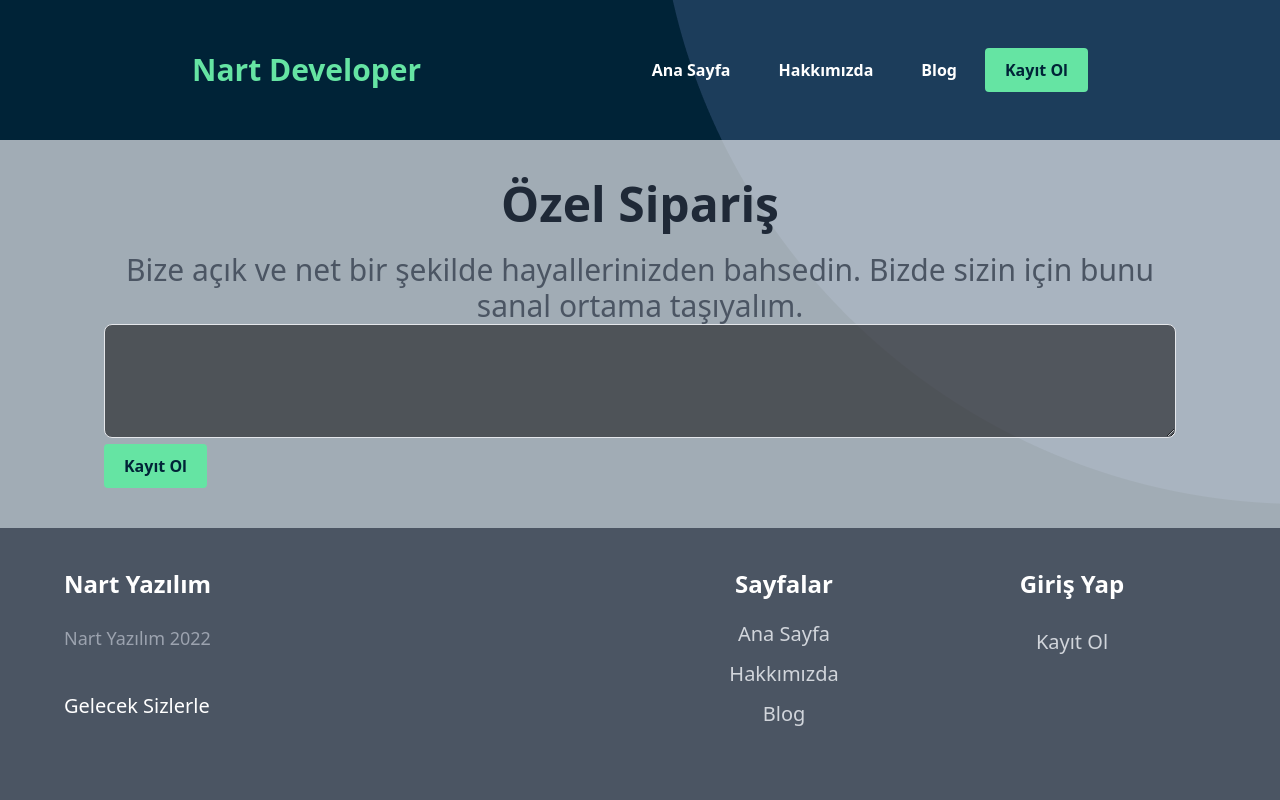
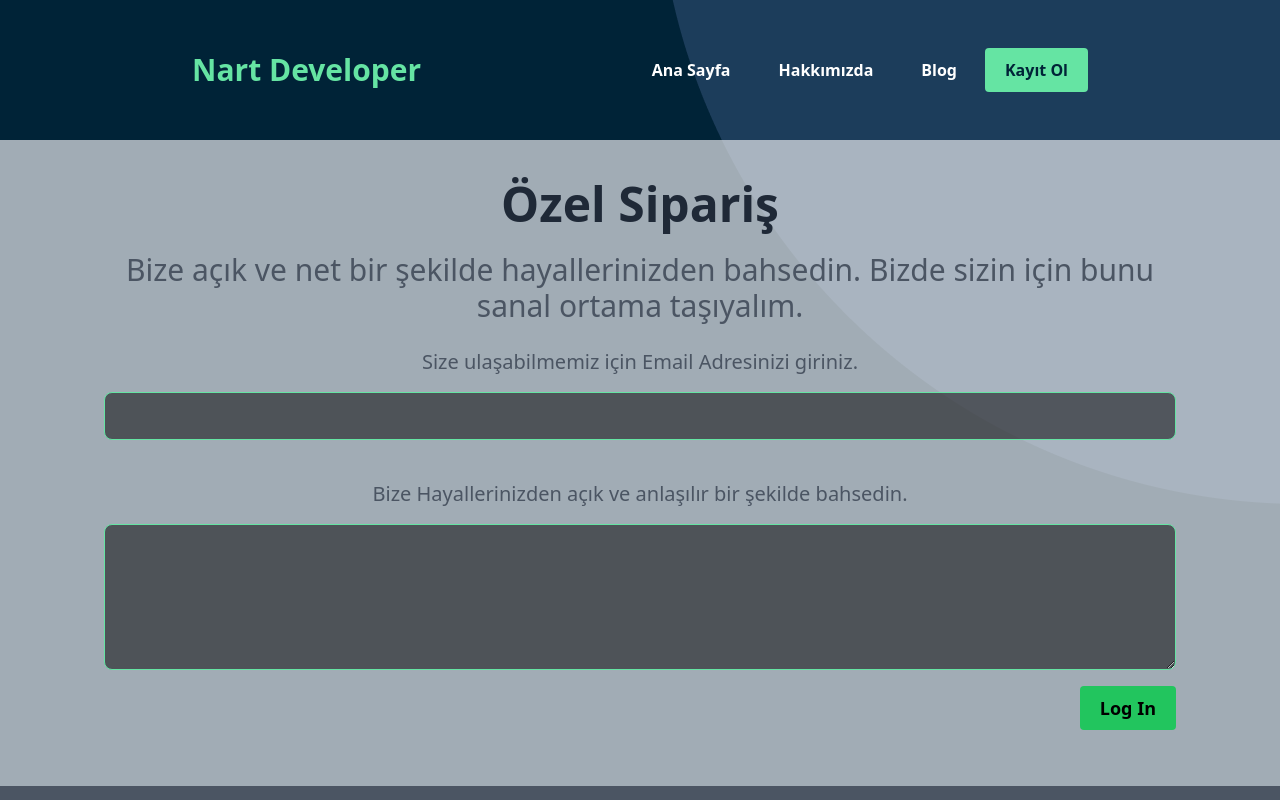
Before and after one commit to sefeoz/nart-dev, a Next.js app: page /order in a window 1280 px wide. Shown: the top 800 px of the page. Built offline with nearby package versions, Linux system fonts and the light colour scheme.

Commit message:
ozel-siparis-update

```diff
--- a/package.json
+++ b/package.json
@@ -8,6 +8,8 @@
     "@fortawesome/fontawesome-svg-core": "^6.2.1",
     "@fortawesome/free-solid-svg-icons": "^6.2.1",
     "@fortawesome/react-fontawesome": "^0.2.0",
+    "ioredis": "^5.2.4",
+    "nanoid": "^4.0.0",
     "next": "^13.0.5",
     "react": "^18.2.0",
     "react-dom": "^18.2.0",
--- a/pages/_app.js
+++ b/pages/_app.js
@@ -8,7 +8,7 @@ function MyApp({Component, pageProps}) {
         <Auth0Provider
         domain={"dev-k32gu9l5.us.auth0.com"}
         clientId={"t3G36omFzCjIfWgr79GKjG5z3BfE3dlw"}
-        redirectUri={"https://www.nartdeveloper.com/"}
+        redirectUri={"https://nartdeveloper.com"}
         >
         <div>
             <main className="mt-9">
--- /dev/null
+++ b/pages/api/comment.js
@@ -0,0 +1,37 @@
+import {nanoid} from "nanoid";
+import Redis from "ioredis";
+
+
+export default async function handler(req,res){
+    //CREATE
+    if (req.method === "POST"){
+        const{usertoken,email,url,text}=req.body
+        if (!url ||!usertoken || !text || !email) return res.status(400).json({message: "Parametreler Eksik Ya Da Hatalı"});
+        const userResponse = await fetch(`http://dev-k32gu9l5.us.auth0.com/userinfo`,{
+            headers:{
+                "Content-Type":"application/json",
+                Authorization: `Bearer ${usertoken}`,
+
+            }
+        })
+        const user = await userResponse.json();
+        console.log(user.email)
+        const comment = {
+            user:{
+                name:user.name,
+                email:user.email,
+            },
+            email,
+            text,
+            createdAt:Date.now(),
+            id:nanoid(),
+        }
+        let redis = new Redis("redis://default:5e433b073d1e4385b1cee6b434cc51f0@us1-faithful-goose-37171.upstash.io:37171");
+        redis.lpush(url,JSON.stringify(comment));
+        redis.quit();
+    }
+    //FETCH
+    if (req.method === "GET"){
+        res.status(200).json({name:"yorumlar"})
+    }
+}
--- a/pages/order.js
+++ b/pages/order.js
@@ -1,10 +1,31 @@
 import {useAuth0} from "@auth0/auth0-react";
-import React from "react";
+import React, {useEffect, useState} from "react";
+import Link from "next/link";
 export default function Order(){
-    const { loginWithRedirect,logout,isAuthenticated,user} = useAuth0();
-    const onSubmit = (e)=>{
+    const { loginWithRedirect,logout,isAuthenticated,user,getAccessTokenSilently} = useAuth0();
+    const [text,textSet] = useState("");
+    const [url,urlSet] = useState("null");
+    const [email,emailSet] = useState("");
+    useEffect(()=>{
+        const url = window.location.href;
+        console.log(url);
+        urlSet(url);
+        console.log(window)
+    },[])
+    const onSubmit = async (e)=>{
         e.preventDefault();
-
+        alert("Siparişinizi Aldık \n" +
+            "En yakın zamanda sizinle iletişime geçeceğiz.");
+        window.location.replace("https://nartdeveloper.com")
+        const usertoken = await getAccessTokenSilently();
+        const response = await fetch("/api/comment",{
+            method :"POST",
+            body: JSON.stringify({text,usertoken,url,email}),
+            headers:{
+                "Content-Type":"application/json",
+            }
+        })
+        const data = await response.json();
     }
     return (
         <div className={"bg-gray-200 bg-opacity-70"}>
@@ -12,27 +33,45 @@ export default function Order(){
                 <h1 className="text-5xl font-bold text-center text-gray-800">Özel Sipariş</h1>
                     <h1 className="text-3xl text-center text-gray-600 mt-6 font-extralight">Bize açık ve net bir şekilde hayallerinizden bahsedin. Bizde sizin için bunu sanal ortama taşıyalım.</h1>
                 <div>
-                    <form onSubmit={onSubmit}>
+                    <form onSubmit={onSubmit} className="mt-6">
+                        <div className={"flex flex-col"}>
+                            <h1 className="text-center text-gray-600 text-xl mb-4">Size ulaşabilmemiz için Email Adresinizi giriniz.</h1>
+                        <input type="email" className={"text-zinc-200 text-lg p-4 h-12 bg-zinc-900 bg-opacity-60 rounded-lg border border-nav-green"} onChange={(e)=>emailSet(e.target.value)}/>
+                        </div>
+                        <div className={"flex flex-col items-center mt-10"}>
+                            <h1 className={"text-xl text-gray-600 mb-4"}>Bize Hayallerinizden açık ve anlaşılır bir şekilde bahsedin.</h1>
             <textarea rows="4"
-                      className="border border-dark-blue w-full bg-zinc-900 bg-opacity-60 rounded-lg text-zinc-200 text-lg"
+                      className="border border-nav-green w-full p-4 bg-zinc-900 bg-opacity-60 rounded-lg text-zinc-200 text-lg"
+                      onChange={(e)=>textSet(e.target.value)}
+                      value={text}
             />
-                        {isAuthenticated ? <div className="flex flex-col lg:flex-row  items-center space-x-3 space-y-3 lg:space-y-0">
-                            <img src={user.picture} className="rounded-full" width="40" />
-                            <span className="font-bold kanto text-[0.95rem] text-gray-100">{user.name}</span>
+                        </div>
+                        {isAuthenticated ? <div className="flex justify-between items-center mt-4">
                             <button typeof="button"
-                                    className="flex rounded lato bg-red-500 px-5 py-2 font-semibold text-inherit
-                                hover:bg-inherit hover:text-red-500 text-[1rem] ease-in-out duration-200"
-                                    onClick={() => logout({returnTo: process.env.NEXT_PUBLIC_URL})}>
-                                Çıkış
+                             className="bg-blue-600 text-white px-5 py-2 text-lg rounded
+                hover:bg-inherit hover:text-blue-600 ease-in-out duration-200">
+                                Send
                             </button>
-                        </div>:<div className="mx-auto">
+                            <div className="flex flex-col md:flex-row items-center space-y-2 md:space-y-0 md:space-x-4">
+                                <img src={user.picture} width={30} className="rounded-full"  />
+                                <span className="font-semibold text-lg text-gray-200">{user.name}</span>
+                                <button typeof="button"
+                                        className="flex rounded bg-red-500 lato px-5 py-2 font-semibold
+                                hover:bg-inherit hover:text-red-500 text-lg ease-in-out duration-200"
+                                        onClick={() => logout({returnTo:"http://localhost:3000/"})}>
+                                    Log Out
+                                </button>
+                            </div>
+                        </div>:<div className="flex justify-end my-4">
+
                             <button typeof="button"
-                                    className="rounded bg-nav-green px-5 py-2 font-semibold lato text-back-blue
-                                hover:bg-inherit hover:text-nav-green text-lg md:text-[1rem] ease-in-out duration-200"
+                                    className="rounded bg-green-500 px-5 lato py-2 font-semibold
+                                hover:bg-inherit hover:text-green-500 text-lg ease-in-out duration-200"
                                     onClick={() => loginWithRedirect()}>
-                                Kayıt Ol
+                                Log In
                             </button>
-                        </div>}
+                        </div>
+                        }
                     </form>
                 </div>
             </div>
```
Also changed, not shown: 2 other files (tests, documents, lock files or other folders).
